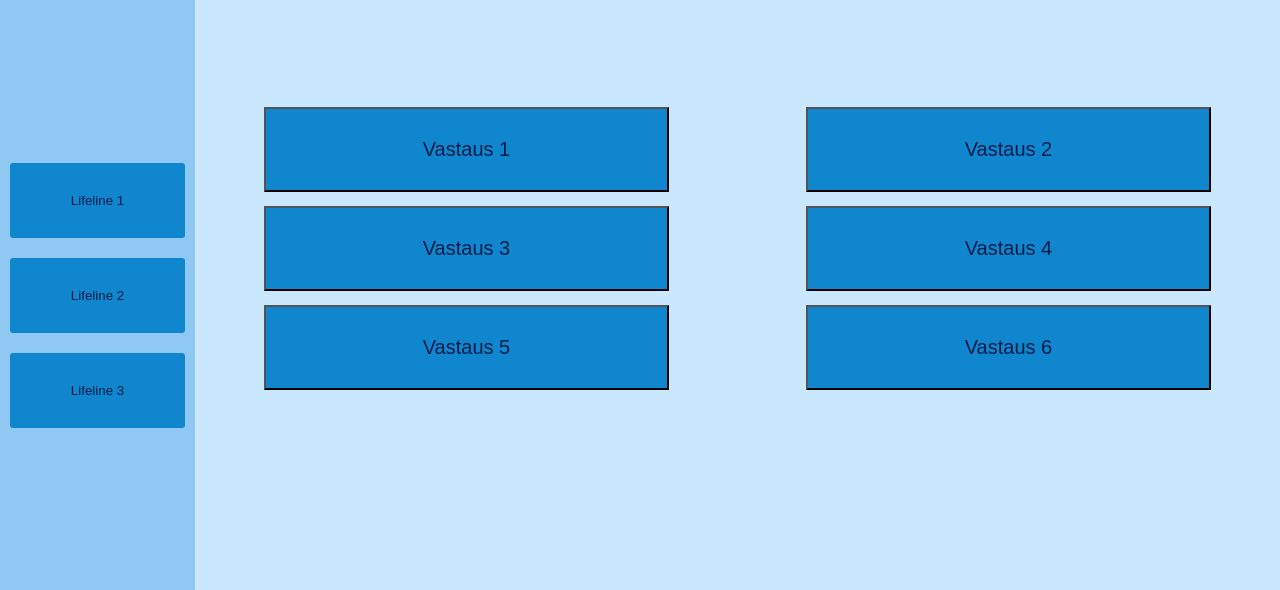
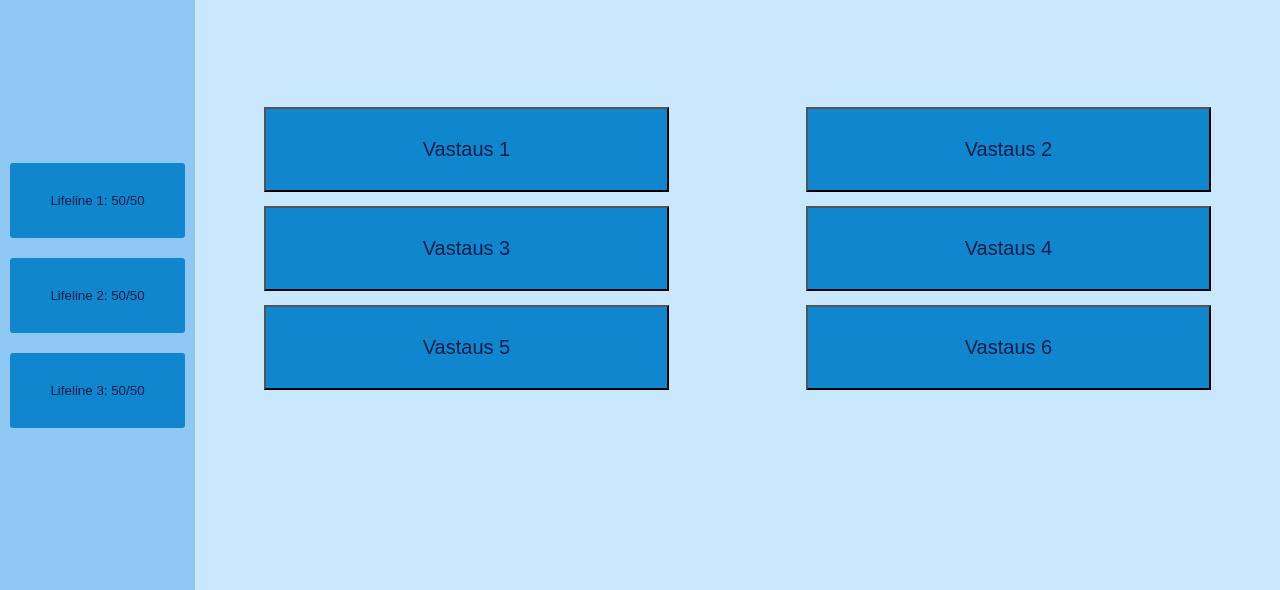
Before and after one commit to AmandaWasTaken/Carbon-Crusade, a Flask app: page /play in a window 1280 px wide. Shown: the part 89-679 px from the top of the page. Run offline with Flask 3, Linux system fonts and the light colour scheme; data that the repository does not hold is empty.

Commit message:
images->static

```diff
--- a/ohjelmisto-2/src/templates/gameplay.html
+++ b/ohjelmisto-2/src/templates/gameplay.html
@@ -17,9 +17,9 @@
 
     <div class="main-content">
         <div class="left-buttons">
-            <button id="olj1" class="button">Lifeline 1</button>
-            <button id="olj2" class="button">Lifeline 2</button>
-            <button id="olj3" class="button">Lifeline 3</button>
+            <button id="olj1" class="button">Lifeline 1: 50/50</button>
+            <button id="olj2" class="button">Lifeline 2: 50/50</button>
+            <button id="olj3" class="button">Lifeline 3: 50/50</button>
         </div>
 
         <div class="center-grid">
```
